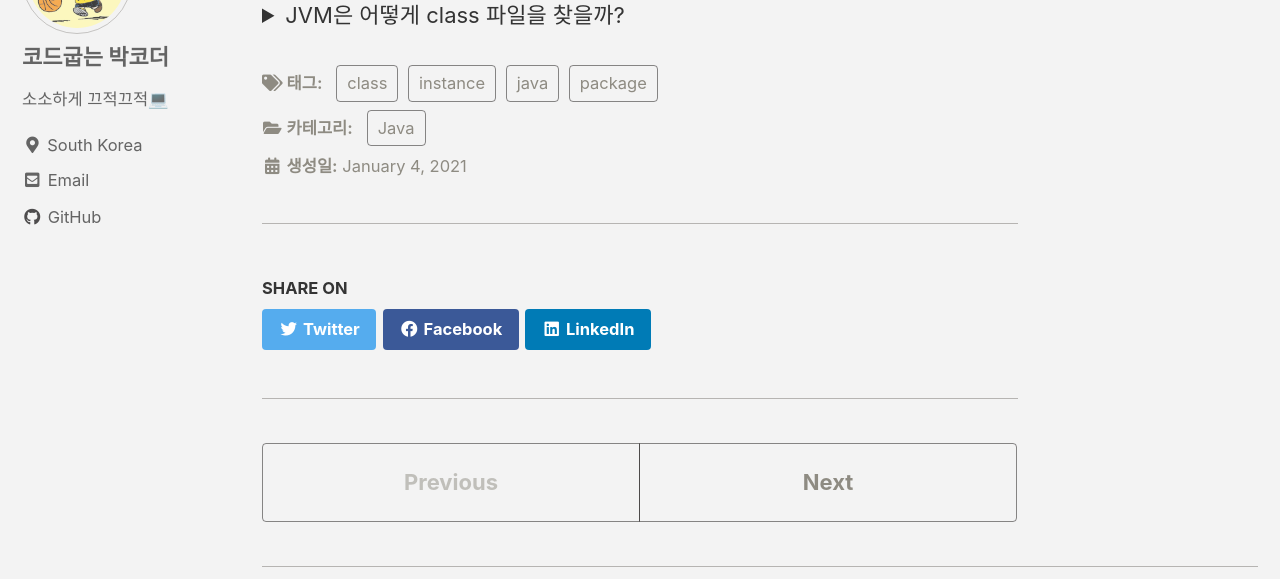
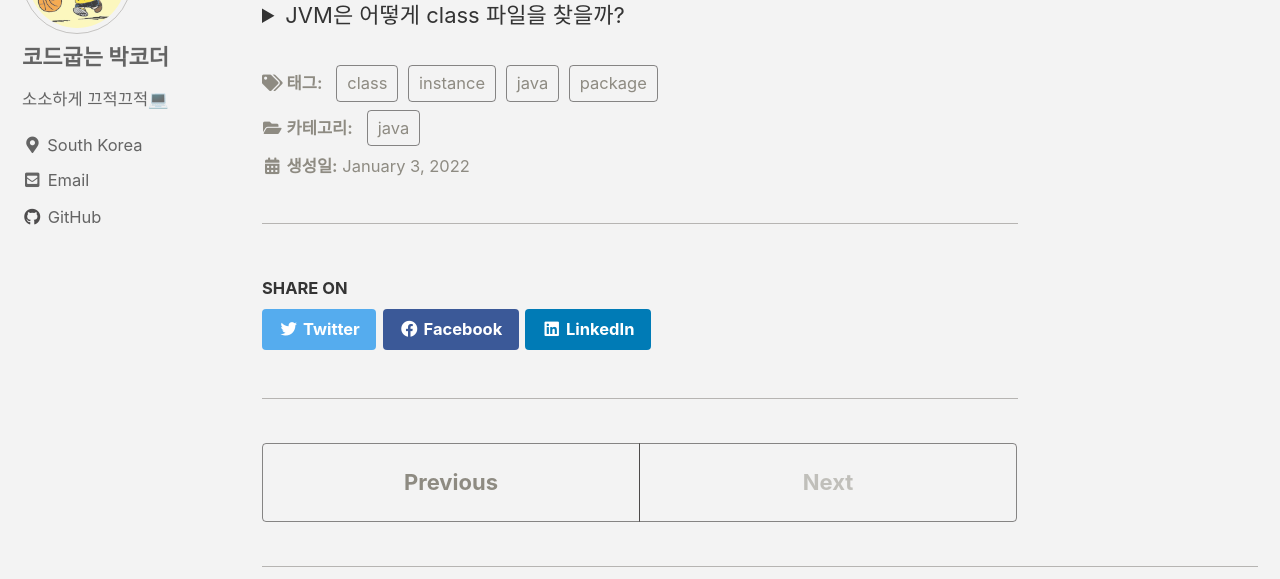
Before and after one commit to chyeon97/Prev_blog, a Jekyll site: the page built from _posts/2022-01-03-클래스와 패키지.md, in a window 1280 px wide and 900 px high, scrolled down 2617 px. Shown: the part 142-721 px from the top of the window. Built offline with Jekyll 4.4.1, drawn with Linux system fonts in a browser that asks for light colours; cached includes are drawn as plain includes.

```diff
--- a/_posts/2021-01-04-클래스와 패키지.md
+++ b/_posts/2022-01-03-클래스와 패키지.md
@@ -1,7 +1,7 @@
 ---
 layout: single
 title: "클래스와 패키지"
-categories: Java
+categories: java
 tag: [java, class, instance, package]
 toc: true
 ---
```
